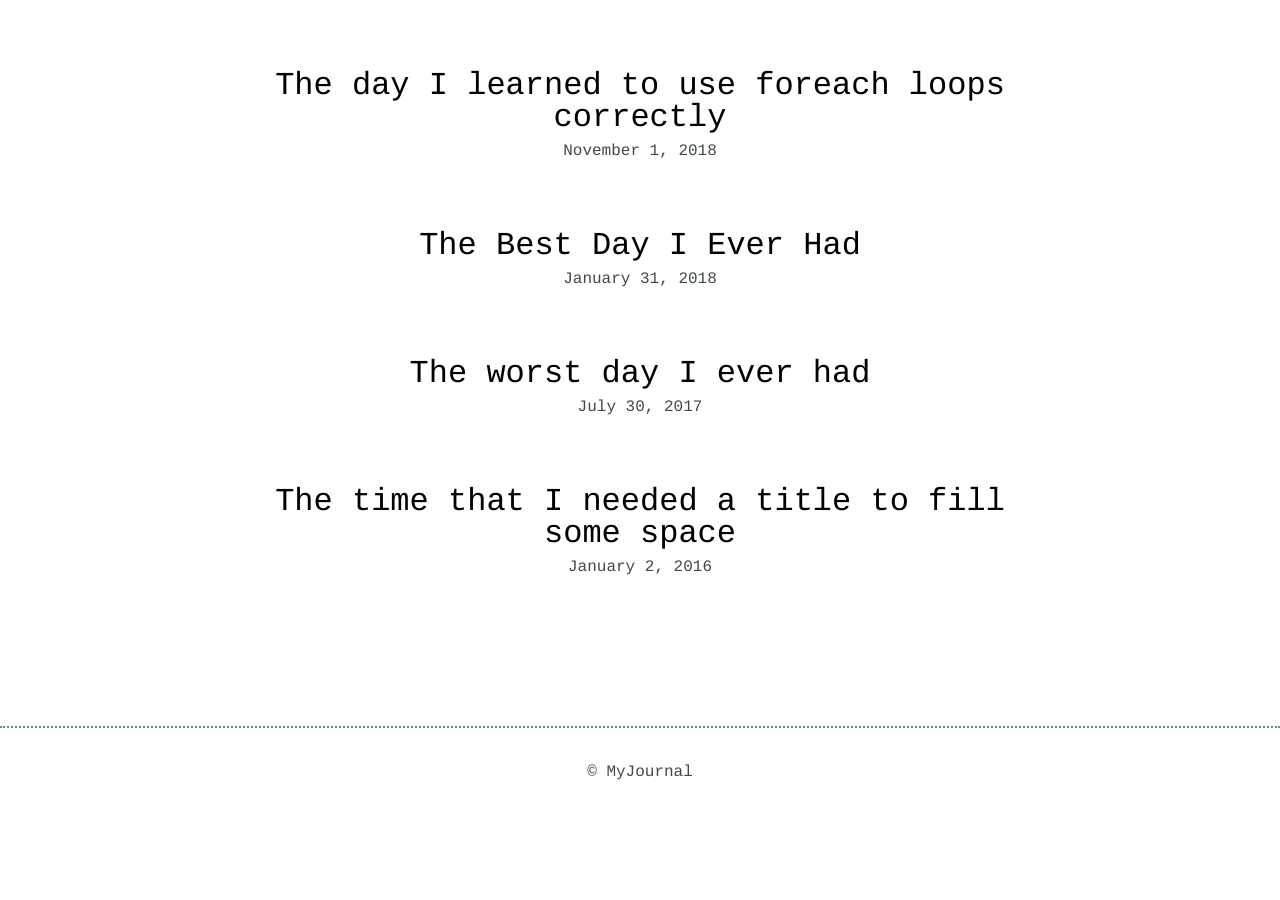
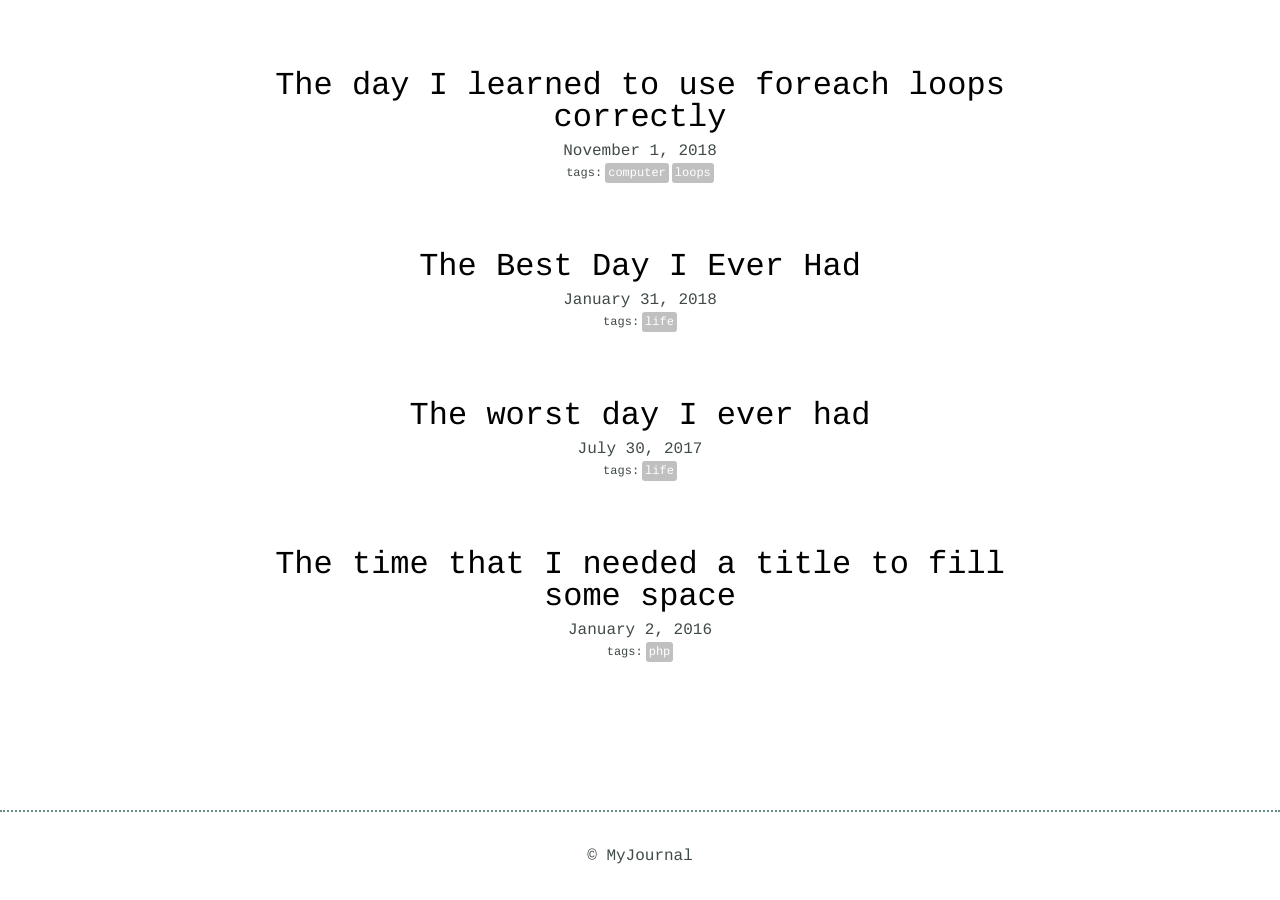
Before and after one commit to charlesseymour/php-td-03, a PHP site: page / in a window 1280 px wide. Shown: the part 95-995 px from the top of the page. Before the commit the page ends 875 px from the top, so only its background shows below. Run offline with PHP 8.4, Linux system fonts and the light colour scheme; data comes from the database, SQL or seed files in the repository; both versions use the stored data as it was after the commit.

Commit message:
Tags on list view

```diff
--- a/css/site.css
+++ b/css/site.css
@@ -182,6 +182,29 @@ ul li a {
 	font-size: 18px;
 }
 
+.tag-container {
+	margin-top: 3px;
+}
+
+.tag {
+	color: white;
+	font-size: 12px;
+	padding: 3px;
+	background-color: Silver;
+	border-radius: 3px;
+	margin-right: 3px;
+}
+
+.tag-label {
+	font-size: 12px;
+	padding: 3px;
+}
+
+span > a, span > a:link, span > a:hover, span > a:visited, span > a:active {
+	text-decoration: none;
+	color: white;
+}
+
 
 
 /* ==========================================================================
--- a/index.php
+++ b/index.php
@@ -30,15 +30,35 @@ $entries = $results->fetchAll(PDO::FETCH_ASSOC);
             <div class="container">
                 <div class="entry-list">
 					<?php
-
 					foreach($entries as $entry) {
 						$fullDate = date('F j, Y', strtotime($entry['date']));
+						try {
+							$results = $db->prepare('select tag from entries
+												   join entries_tags on entries.id = entries_tags.entry_id
+												   join tags on entries_tags.tag_id = tags.id
+												   where entries.id = ?');
+							$results->bindParam(1, $entry['id']);
+							$results->execute();
+							} catch(Exception $e) {
+								echo $e->getMessage();
+								die();
+						}
+						$tags = $results->fetchAll(PDO::FETCH_ASSOC);
 						echo <<<EOT
 						<article>
 							<h2><a href="detail.php?id={$entry['id']}">{$entry['title']}</a></h2>
 							<time datetime="{$entry['date']}">{$fullDate}</time>
-						</article>
 EOT;
+						if (!empty($tags)) {
+							echo '<div class="tag-container"><span class="tag-label">tags:</span>';
+							foreach($tags as $tag) {
+								echo '<span class="tag"><a href="index.php?search=' . $tag["tag"] .
+								'">' . $tag["tag"] . '</a></span>';
+							}
+							echo('</div>');
+						}
+
+						echo '</article>';
 					}
 					?>
                 </div>
```
Also changed, not shown: journal.db.
